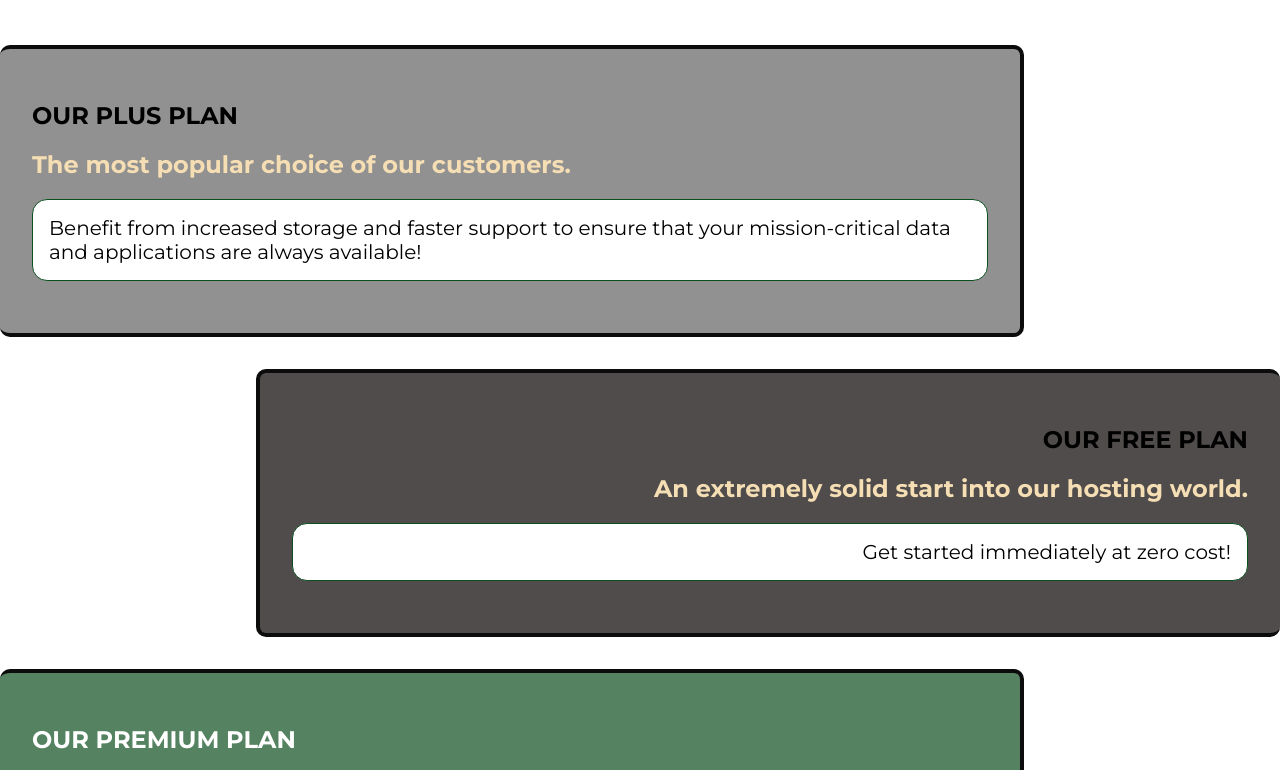
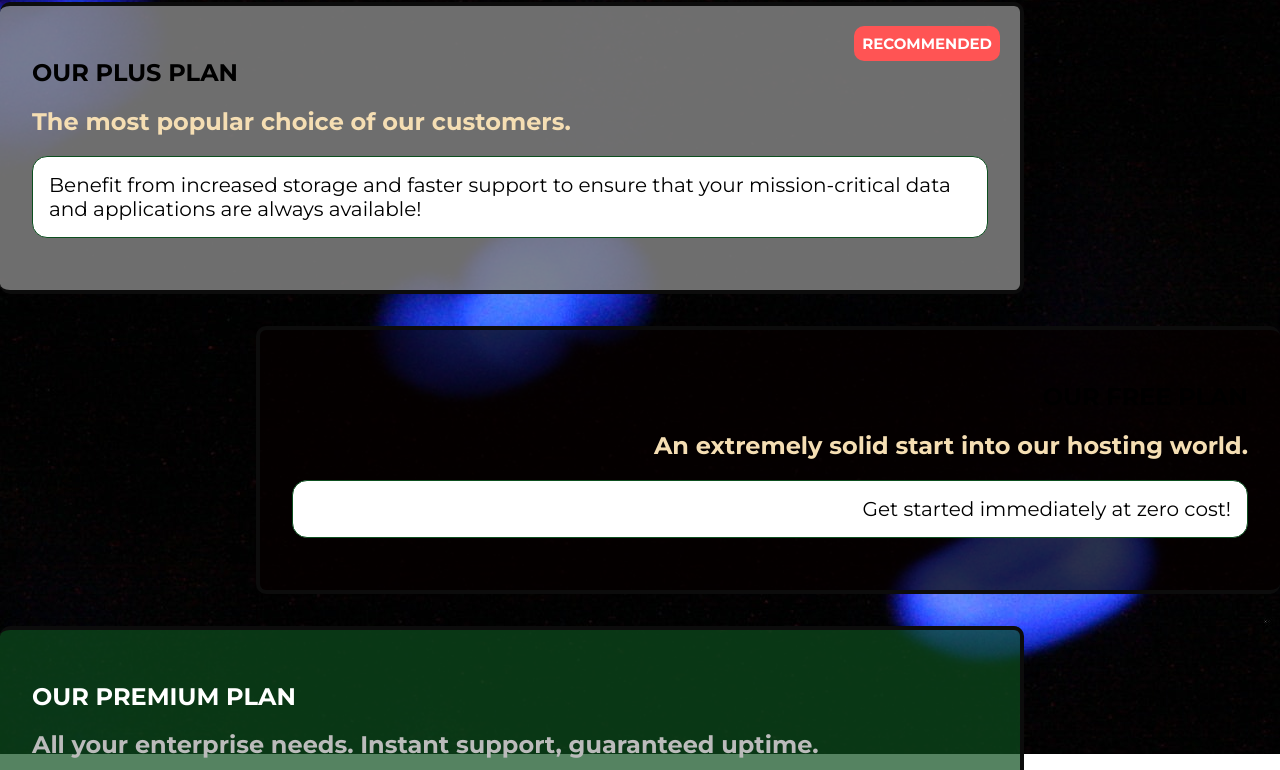
Before and after one commit to RunalBandishti/Cascading-Stylesheet-CSS-, a plain HTML site: page Continued building basics/packages/index.html in a window 1280 px wide. Shown: the part 46-816 px from the top of the page. Drawn offline with Linux system fonts and the light colour scheme.

Commit message:
first commit

```diff
--- a/Continued building basics/packages/index.html
+++ b/Continued building basics/packages/index.html
@@ -14,6 +14,9 @@
 </head>
 
 <body>
+    <div class="background">
+
+    </div>
     <header class="main-header">
         <div>
             <a href="../index.html" class="main-header__brand">
@@ -39,6 +42,7 @@
         <section class="package" id="plus">
             <a href="#">
                 <h1 class="package-title">OUR PLUS PLAN</h1>
+                <h2 class="package-badge">RECOMMENDED</h2>
                 <h2 class="package-sub">The most popular choice of our customers.</h2>
                 <p class="package-info">Benefit from increased storage and faster support to ensure that your mission-critical data and applications
                     are always available!</p>
--- a/Continued building basics/packages/packages.css
+++ b/Continued building basics/packages/packages.css
@@ -1,5 +1,13 @@
 main{
     padding-top:32px;
+}
+
+.background{
+    background:url('../images/pexels-shawn-stutzman-1010496.jpg');
+    width:100%;
+    height: 100%;
+    position: fixed;
+    z-index: -1;
 }
 
 .package{
@@ -8,6 +16,8 @@ main{
     border:4px solid #0c0c0c;
     border-radius:10px;
     border-left: none;
+    position: relative;
+
 }
 
 .package:hover,
@@ -25,6 +35,18 @@ main{
 
 .clearfix{
     clear: both;
+}
+
+.package-badge{
+    position: absolute;
+    top: 0;
+    right: 0;
+    margin: 20px;
+    font-size: 15px;
+    color: white;
+    background:#ff5454;
+    padding:8px;
+    border-radius:10px;
 }
 
 .package-sub{
--- a/Continued building basics/shared.css
+++ b/Continued building basics/shared.css
@@ -9,8 +9,10 @@ body {
 
 .main-header {
     width: 100%;
+    position: fixed;
     background: #2ddf5c;
     padding: 8px 16px;
+    z-index: 1;
 }
 
 .main-header>div {
```
Also changed, not shown: Continued building basics/images/pexels-daniel-putzer-633409.jpg (added), Continued building basics/images/pexels-matej-698327.jpg (added), Continued building basics/images/pexels-sathesh-d-698808.jpg (added), Continued building basics/images/pexels-shawn-stutzman-1010496.jpg (added), Continued building basics/images/plans-background.jpg (added), 1 other file.
